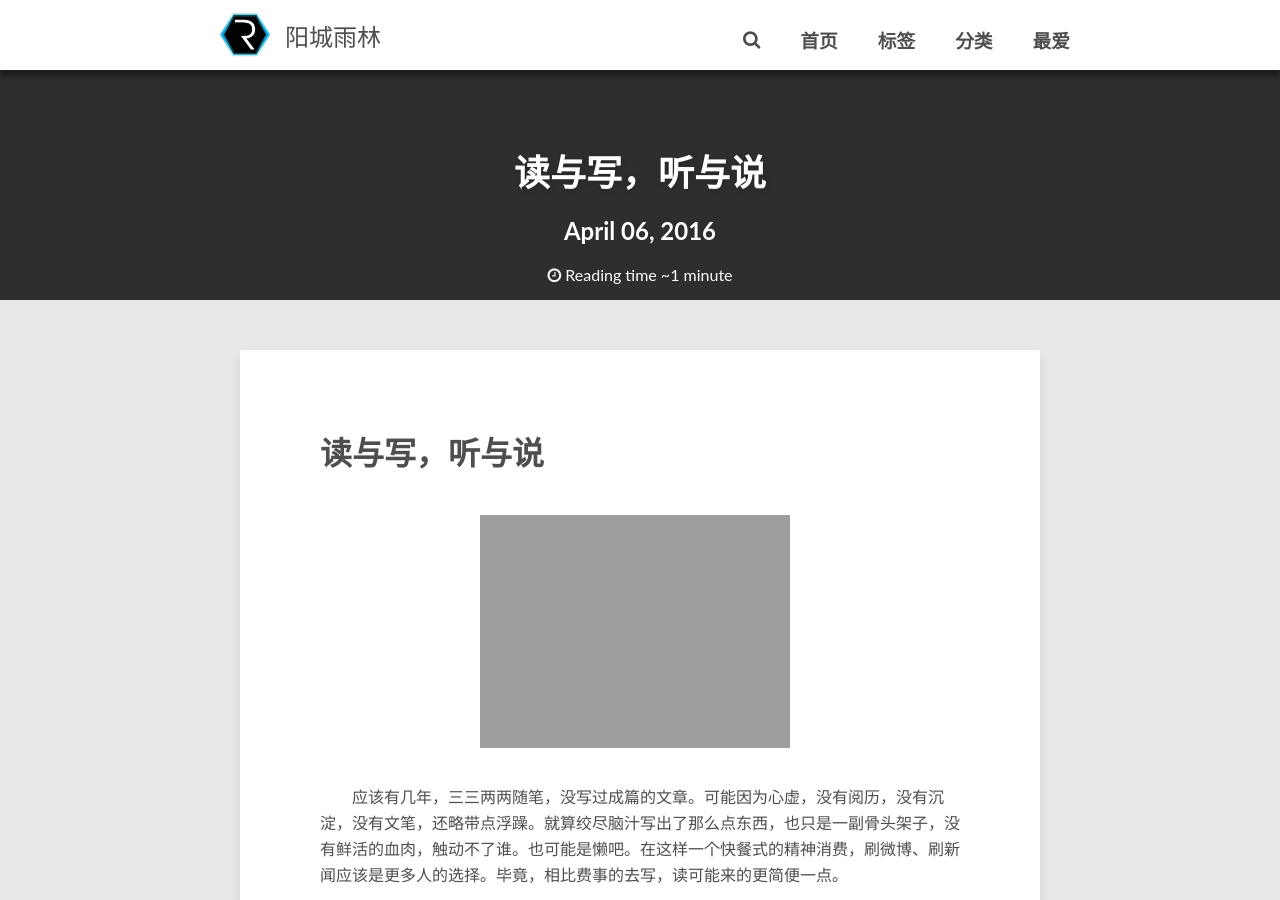
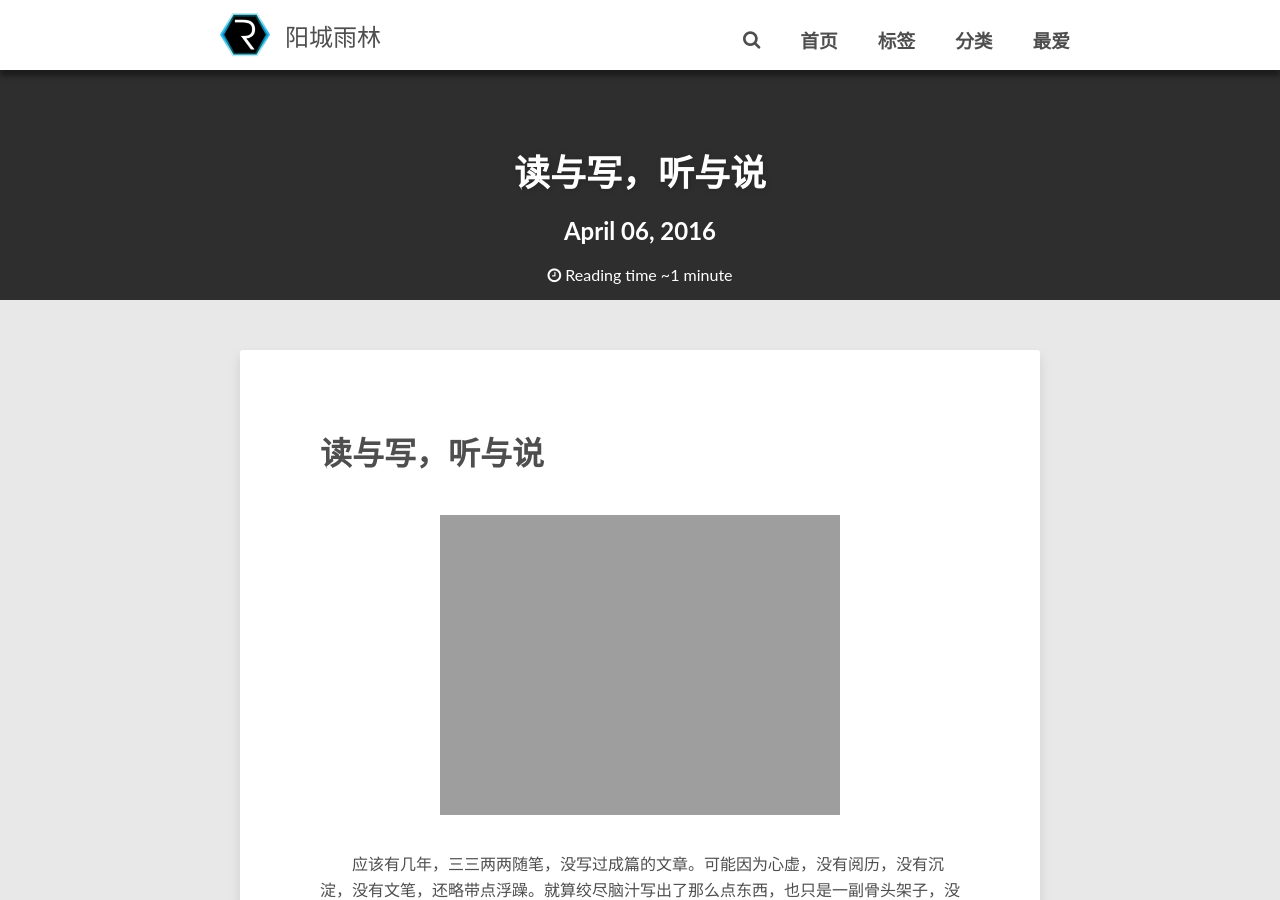
Before and after one commit to icielo/icielo.github.com, a Jekyll site: the page built from _posts/2016-04-06-读与写，听与说.md, in a window 1280 px wide and 900 px high. Built offline with Jekyll 4.4.1, drawn with Linux system fonts in a browser that asks for light colours.

Commit message:
Update 2016-04-06-读与写，听与说.md

```diff
--- a/_posts/2016-04-06-读与写，听与说.md
+++ b/_posts/2016-04-06-读与写，听与说.md
@@ -6,7 +6,7 @@ tags: [文章]
 categories: [文章]
 ---
 
-<figure class="half center">
+<figure class="center">
 	<a href="http://www.lezic.com/images/文章/读与写，听与说/1.jpg"><img src="http://www.lezic.com/images/文章/读与写，听与说/1.jpg" alt=""></a>
 </figure>
 
```
